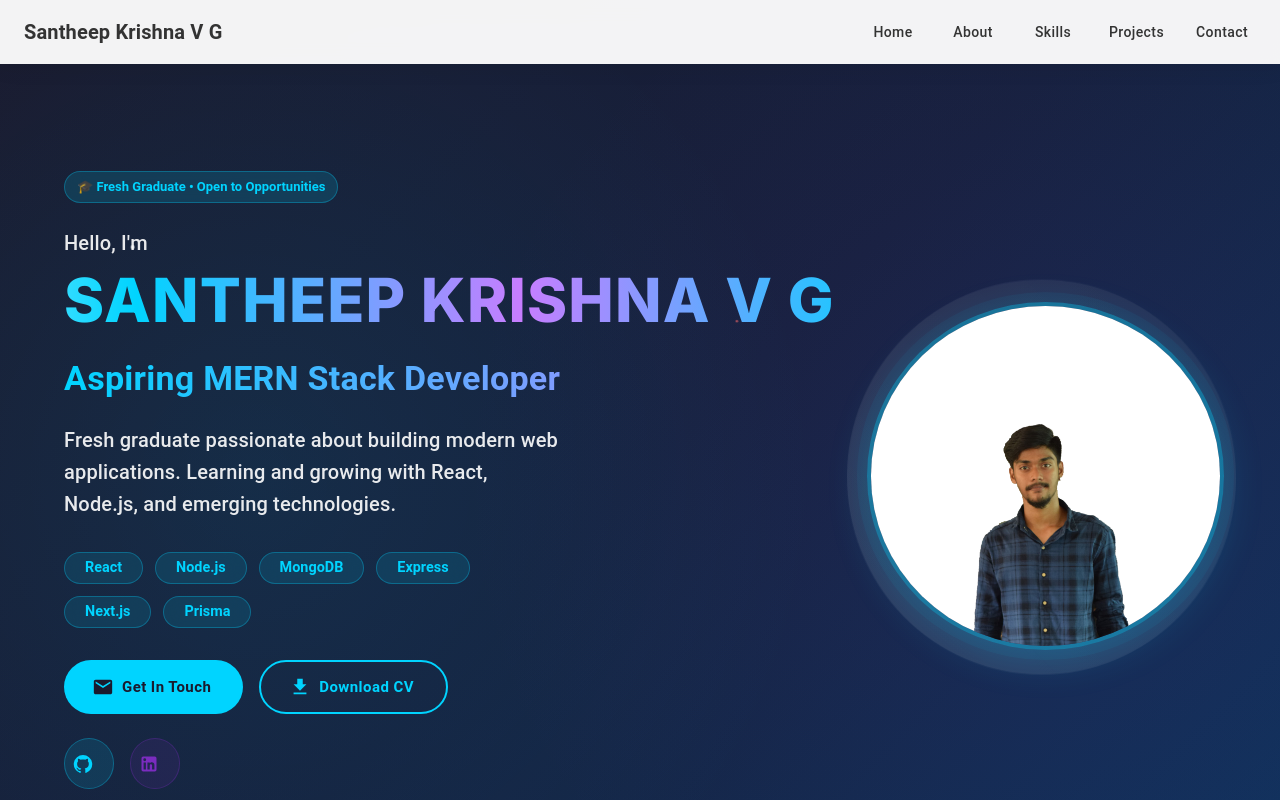
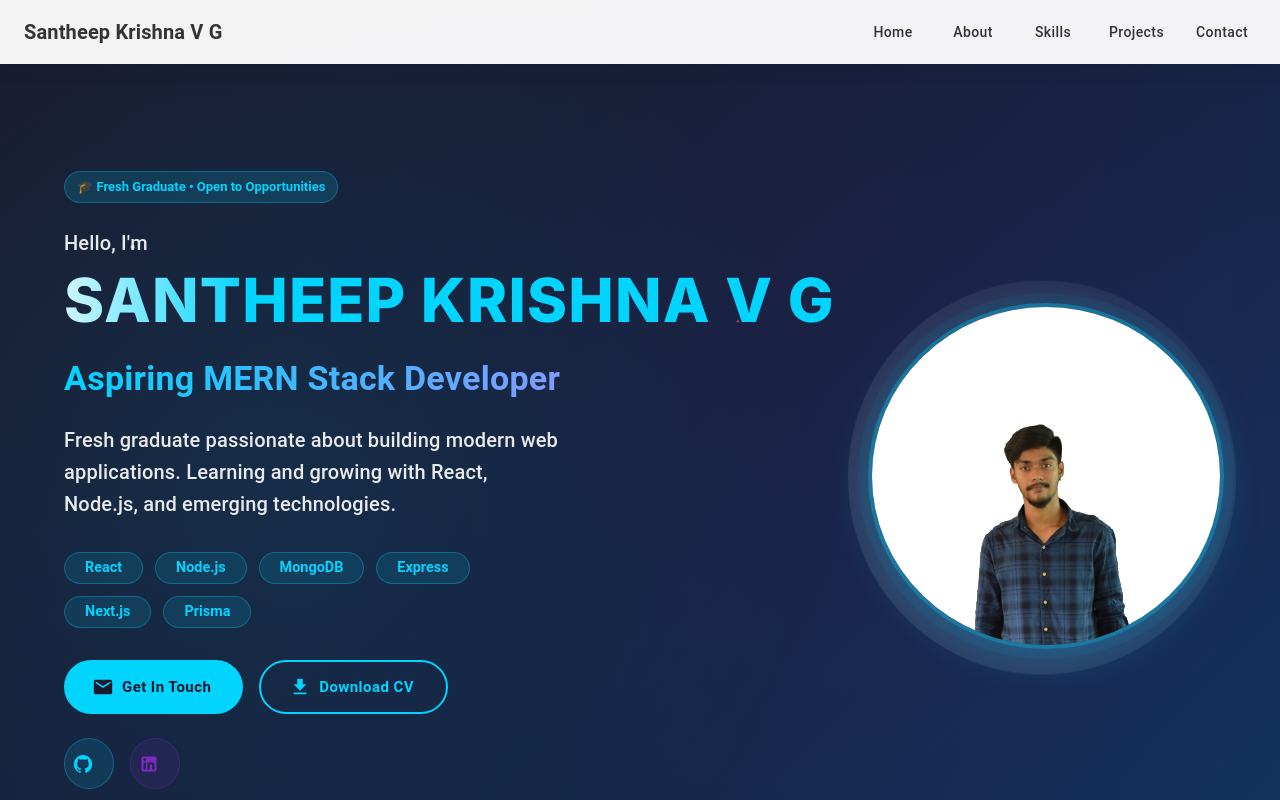
Before and after one commit to santheep7/portfolio, a Next.js app: page / in a window 1280 px wide. Shown: the top 800 px of the page. Built offline with nearby package versions, Linux system fonts and the light colour scheme.

Commit message:
fix leeter issue

```diff
--- a/package.json
+++ b/package.json
@@ -19,7 +19,7 @@
     "@types/three": "^0.182.0",
     "clsx": "^2.1.1",
     "emailjs-com": "^3.2.0",
-    "framer-motion": "^12.23.26",
+    "framer-motion": "^12.34.3",
     "gsap": "^3.14.2",
     "next": "16.0.10",
     "react": "19.2.1",
--- a/src/components/Hero.tsx
+++ b/src/components/Hero.tsx
@@ -6,6 +6,7 @@ import { Container, Typography, Button, Box, Chip } from '@mui/material';
 import { Download, GitHub, LinkedIn, Mail } from '@mui/icons-material';
 import Image from 'next/image';
 import ScrollReveal from './ScrollReveal';
+import ShinyText from './ui/ShinyText';
 
 const Hero = () => {
   const heroRef = useRef<HTMLDivElement>(null);
@@ -196,9 +197,16 @@ const Hero = () => {
                     cursor: 'pointer',
                     letterSpacing: '0.02em'
                   }}
-                  className="shine-text"
                 >
-                  SANTHEEP KRISHNA V G
+                  <ShinyText
+                    text="SANTHEEP KRISHNA V G"
+                    speed={3}
+                    color="#00d4ff"
+                    shineColor="#ffffff"
+                    spread={90}
+                    direction="left"
+                    className="font-extrabold"
+                  />
                 </Box>
               </Box>
 
--- /dev/null
+++ b/src/components/ui/ShinyText.tsx
@@ -0,0 +1,177 @@
+'use client';
+
+import React, { useState, useCallback, useEffect, useRef } from 'react';
+import { motion, useMotionValue, useAnimationFrame, useTransform } from 'framer-motion';
+
+interface ShinyTextProps {
+  text: string;
+  disabled?: boolean;
+  speed?: number;
+  className?: string;
+  color?: string;
+  shineColor?: string;
+  spread?: number;
+  yoyo?: boolean;
+  pauseOnHover?: boolean;
+  direction?: 'left' | 'right';
+  delay?: number;
+}
+
+const ShinyText: React.FC<ShinyTextProps> = ({
+  text,
+  disabled = false,
+  speed = 2,
+  className = '',
+  color = '#b5b5b5',
+  shineColor = '#ffffff',
+  spread = 120,
+  yoyo = false,
+  pauseOnHover = false,
+  direction = 'left',
+  delay = 0
+}) => {
+  const [isPaused, setIsPaused] = useState(false);
+  const progress = useMotionValue(0);
+  const elapsedRef = useRef(0);
+  const lastTimeRef = useRef<number | null>(null);
+  const directionRef = useRef(direction === 'left' ? 1 : -1);
+
+  const animationDuration = speed * 1000;
+  const delayDuration = delay * 1000;
+
+  useAnimationFrame(time => {
+    if (disabled || isPaused) {
+      lastTimeRef.current = null;
+      return;
+    }
+
+    if (lastTimeRef.current === null) {
+      lastTimeRef.current = time;
+      return;
+    }
+
+    const deltaTime = time - lastTimeRef.current;
+    lastTimeRef.current = time;
+    elapsedRef.current += deltaTime;
+
+    // Animation goes from 0 to 100
+    if (yoyo) {
+      const cycleDuration = animationDuration + delayDuration;
+      const fullCycle = cycleDuration * 2;
+      const cycleTime = elapsedRef.current % fullCycle;
+
+      if (cycleTime < animationDuration) {
+        // Forward animation: 0 -> 100
+        const p = (cycleTime / animationDuration) * 100;
+        progress.set(directionRef.current === 1 ? p : 100 - p);
+      } else if (cycleTime < cycleDuration) {
+        // Delay at end
+        progress.set(directionRef.current === 1 ? 100 : 0);
+      } else if (cycleTime < cycleDuration + animationDuration) {
+        // Reverse animation: 100 -> 0
+        const reverseTime = cycleTime - cycleDuration;
+        const p = 100 - (reverseTime / animationDuration) * 100;
+        progress.set(directionRef.current === 1 ? p : 100 - p);
+      } else {
+        // Delay at start
+        progress.set(directionRef.current === 1 ? 0 : 100);
+      }
+    } else {
+      const cycleDuration = animationDuration + delayDuration;
+      const cycleTime = elapsedRef.current % cycleDuration;
+
+      if (cycleTime < animationDuration) {
+        // Animation phase: 0 -> 100
+        const p = (cycleTime / animationDuration) * 100;
+        progress.set(directionRef.current === 1 ? p : 100 - p);
+      } else {
+        // Delay phase - hold at end (shine off-screen)
+        progress.set(directionRef.current === 1 ? 100 : 0);
+      }
+    }
+  });
+
+  useEffect(() => {
+    directionRef.current = direction === 'left' ? 1 : -1;
+    elapsedRef.current = 0;
+    progress.set(0);
+    // eslint-disable-next-line react-hooks/exhaustive-deps
+  }, [direction]);
+
+  // Transform: p=0 -> 150% (shine off right), p=100 -> -50% (shine off left)
+  const backgroundPosition = useTransform(progress, p => `${150 - p * 2}% center`);
+
+  const handleMouseEnter = useCallback(() => {
+    if (pauseOnHover) setIsPaused(true);
+  }, [pauseOnHover]);
+
+  const handleMouseLeave = useCallback(() => {
+    if (pauseOnHover) setIsPaused(false);
+  }, [pauseOnHover]);
+
+  const gradientStyle: React.CSSProperties = {
+    backgroundImage: `linear-gradient(${spread}deg, ${color} 0%, ${color} 35%, ${shineColor} 50%, ${color} 65%, ${color} 100%)`,
+    backgroundSize: '200% auto',
+    WebkitBackgroundClip: 'text',
+    backgroundClip: 'text',
+    WebkitTextFillColor: 'transparent',
+    display: 'inline-block'
+  };
+
+  return (
+    <span
+      className={`inline-block ${className}`}
+      onMouseEnter={handleMouseEnter}
+      onMouseLeave={handleMouseLeave}
+      style={{ position: 'relative' }}
+    >
+      {/* Background gradient layer */}
+      <motion.span
+        style={{
+          position: 'absolute',
+          top: 0,
+          left: 0,
+          right: 0,
+          bottom: 0,
+          backgroundImage: `linear-gradient(${spread}deg, ${color} 0%, ${color} 35%, ${shineColor} 50%, ${color} 65%, ${color} 100%)`,
+          backgroundSize: '200% auto',
+          WebkitBackgroundClip: 'text',
+          backgroundClip: 'text',
+          WebkitTextFillColor: 'transparent',
+          backgroundPosition,
+          pointerEvents: 'none'
+        }}
+      >
+        {text}
+      </motion.span>
+
+      {/* Interactive letters layer */}
+      <span style={{ position: 'relative', color: 'transparent' }}>
+        {text.split('').map((char, index) => (
+          <motion.span
+            key={index}
+            whileHover={{
+              y: [0, -25, -20, -25, 0],
+              scale: [1, 1.2, 1.15, 1.2, 1],
+              transition: {
+                duration: 0.6,
+                times: [0, 0.2, 0.4, 0.6, 1],
+                ease: "easeInOut"
+              }
+            }}
+            style={{
+              display: 'inline-block',
+              cursor: 'pointer',
+              color: 'transparent',
+              position: 'relative'
+            }}
+          >
+            {char === ' ' ? '\u00A0' : char}
+          </motion.span>
+        ))}
+      </span>
+    </span>
+  );
+};
+
+export default ShinyText;
--- a/src/styles/globals.css
+++ b/src/styles/globals.css
@@ -319,10 +319,10 @@ img {
 /* Shining text effect for name */
 @keyframes shine-text {
   0% {
-    background-position: -200% center;
+    background-position: -500% center;
   }
   100% {
-    background-position: 200% center;
+    background-position: 500% center;
   }
 }
 
@@ -330,16 +330,48 @@ img {
   background: linear-gradient(
     90deg,
     #00d4ff 0%,
-    #ffffff 25%,
-    #00d4ff 50%,
-    #c77dff 75%,
-    #00d4ff 100%
+    #00d4ff 20%,
+    #ffffff 40%,
+    #ffffff 50%,
+    #ffffff 60%,
+    #c77dff 80%,
+    #c77dff 100%
+  );
+  background-size: 400% auto;
+  background-clip: text;
+  -webkit-background-clip: text;
+  -webkit-text-fill-color: transparent;
+  animation: shine-text 4s linear infinite;
+  position: relative;
+}
+
+.shine-text::before {
+  content: attr(data-text);
+  position: absolute;
+  top: 0;
+  left: 0;
+  background: linear-gradient(
+    90deg,
+    transparent 0%,
+    transparent 30%,
+    rgba(255, 255, 255, 0.8) 50%,
+    transparent 70%,
+    transparent 100%
   );
   background-size: 200% auto;
   background-clip: text;
   -webkit-background-clip: text;
   -webkit-text-fill-color: transparent;
-  animation: shine-text 3s linear infinite;
+  animation: shine-overlay 3s linear infinite;
+}
+
+@keyframes shine-overlay {
+  0% {
+    background-position: -200% center;
+  }
+  100% {
+    background-position: 200% center;
+  }
 }
 
 /* Aceternity UI Style Animations */
```
Also changed, not shown: 1 other file (tests, documents, lock files or other folders).
